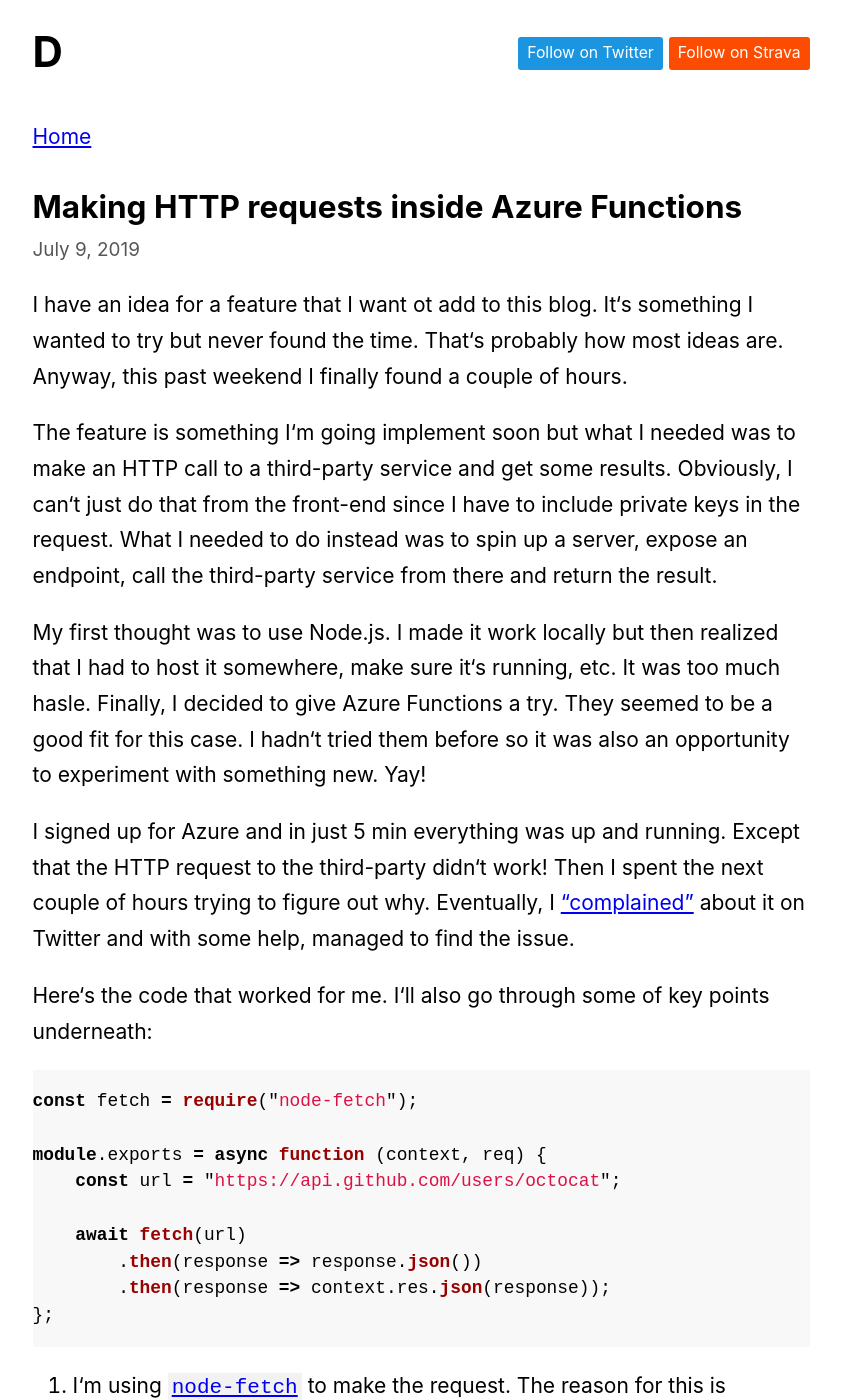
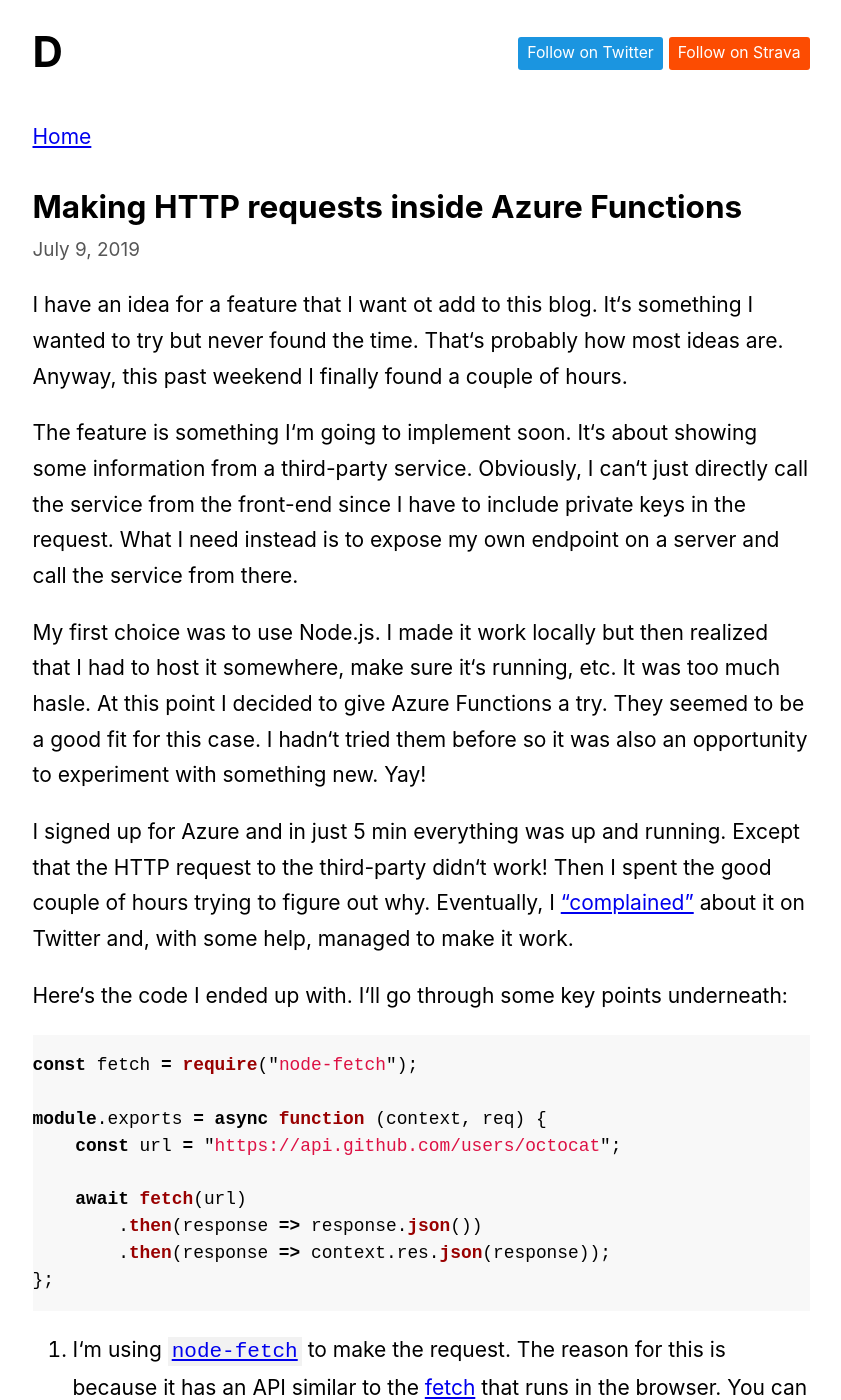
Before and after one commit to dzhavat/dzhavat.github.io, a Jekyll site: the page built from _posts/2019-07-09-making-http-requests-inside-azure-functions.md, in a window 1280 px wide and 1400 px high. Shown: the whole window, without its empty margins (219-1060 px from the left). Built offline with Jekyll 4.4.1, drawn with Linux system fonts in a browser that asks for light colours; some of the changed text lies outside the part shown.

Commit message:
Update 2019-07-09-making-http-requests-inside-azure-functions.md

````diff
--- a/_posts/2019-07-09-making-http-requests-inside-azure-functions.md
+++ b/_posts/2019-07-09-making-http-requests-inside-azure-functions.md
@@ -9,13 +9,13 @@
 
 I have an idea for a feature that I want ot add to this blog. It‘s something I wanted to try but never found the time. That‘s probably how most ideas are. Anyway, this past weekend I finally found a couple of hours.
 
-The feature is something I‘m going implement soon but what I needed was to make an HTTP call to a third-party service and get some results. Obviously, I can‘t just do that from the front-end since I have to include private keys in the request. What I needed to do instead was to spin up a server, expose an endpoint, call the third-party service from there and return the result.
+The feature is something I‘m going to implement soon. It‘s about showing some information from a third-party service. Obviously, I can‘t just directly call the service from the front-end since I have to include private keys in the request. What I need instead is to expose my own endpoint on a server and call the service from there.
 
-My first thought was to use Node.js. I made it work locally but then realized that I had to host it somewhere, make sure it‘s running, etc. It was too much hasle. Finally, I decided to give Azure Functions a try. They seemed to be a good fit for this case. I hadn‘t tried them before so it was also an opportunity to experiment with something new. Yay!
+My first choice was to use Node.js. I made it work locally but then realized that I had to host it somewhere, make sure it‘s running, etc. It was too much hasle. At this point I decided to give Azure Functions a try. They seemed to be a good fit for this case. I hadn‘t tried them before so it was also an opportunity to experiment with something new. Yay!
 
-I signed up for Azure and in just 5 min everything was up and running. Except that the HTTP request to the third-party didn‘t work! Then I spent the next couple of hours trying to figure out why. Eventually, I [“complained”](https://mobile.twitter.com/dzhavatushev/status/1147740207988596736) about it on Twitter and with some help, managed to find the issue.
+I signed up for Azure and in just 5 min everything was up and running. Except that the HTTP request to the third-party didn‘t work! Then I spent the good couple of hours trying to figure out why. Eventually, I [“complained”](https://mobile.twitter.com/dzhavatushev/status/1147740207988596736) about it on Twitter and, with some help, managed to make it work.
 
-Here‘s the code that worked for me. I‘ll also go through some of key points underneath:
+Here‘s the code I ended up with. I‘ll go through some key points underneath:
 
 ```ts
 const fetch = require("node-fetch");
````
Also changed, not shown: other parts of _posts/2019-07-09-making-http-requests-inside-azure-functions.md (+2 -2 lines).
